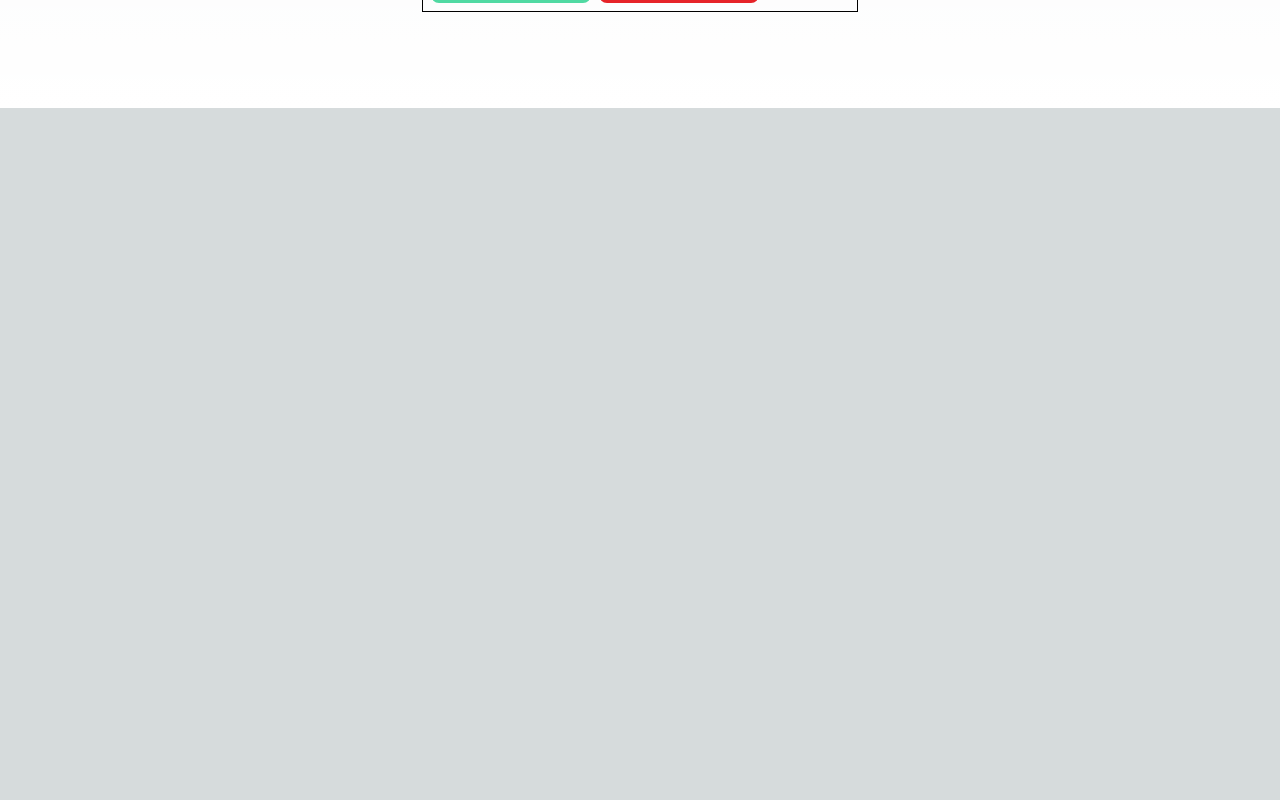
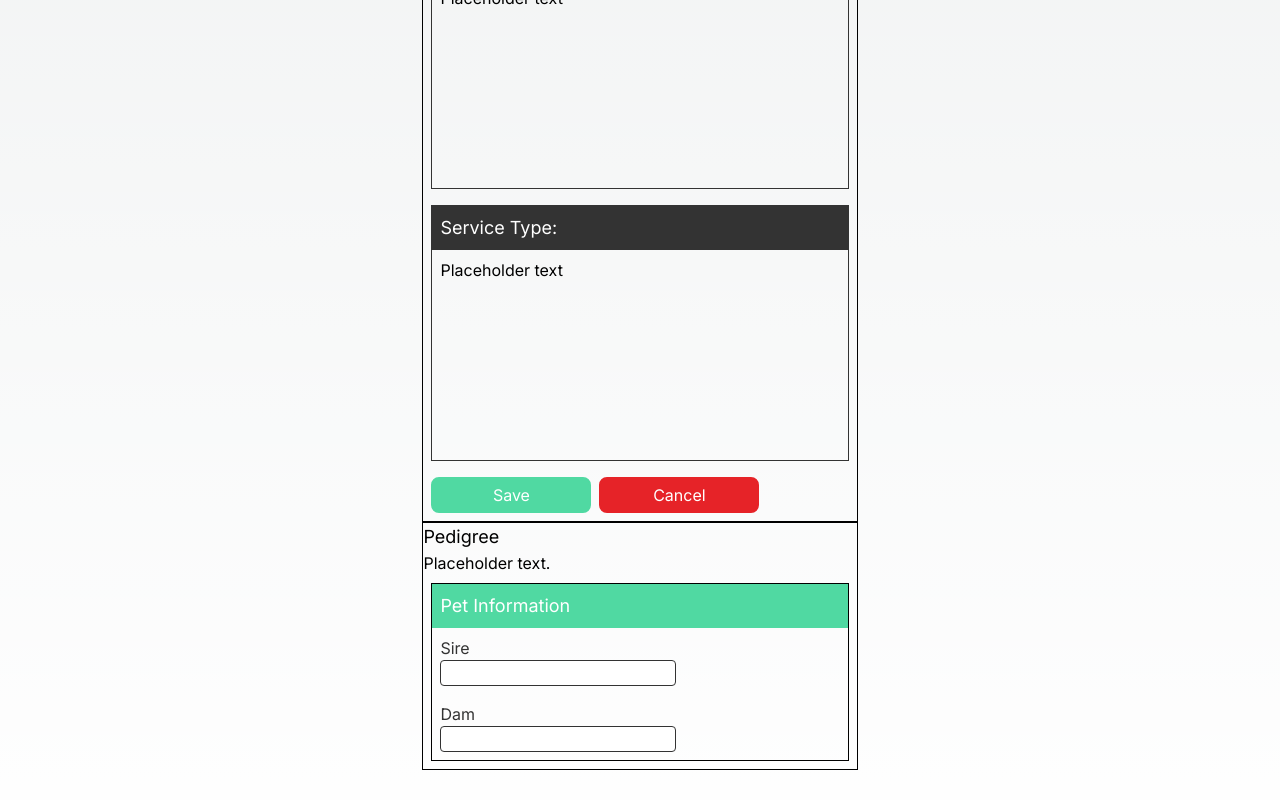
Before and after one commit to samnbogen/petstarz, a Next.js app: page /petcard in a window 1280 px wide. Shown: the part 2280-3080 px from the top of the page. Before the commit the page ends 2388 px from the top, so only its background shows below. Built offline with nearby package versions, Linux system fonts and the light colour scheme.

Commit message:
Created pedigree form

```diff
--- a/app/petcard/contactsform.js
+++ b/app/petcard/contactsform.js
@@ -5,15 +5,15 @@ export default function ContactsForm() {
                 <h1 class="p-2 text-lg text-black">Contacts</h1>
                 <p class="p-2">Placeholder text</p>
             </div>
-            <div class="m-2 border border-gray">
+            <div class="m-2 h-64 border border-gray">
                 <h1 class="p-2 text-lg text-white bg-green">Service Type:</h1>
                 <p class="p-2">Placeholder text</p>
             </div>
-            <div class="m-2 border border-gray">
+            <div class="m-2 h-64 border border-gray">
                 <h1 class="p-2 text-lg text-white bg-gray">Service Type:</h1>
                 <p class="p-2">Placeholder text</p>
             </div>
-            <div class="m-2 border border-gray">
+            <div class="m-2 h-64 border border-gray">
                 <h1 class="p-2 text-lg text-white bg-gray">Service Type:</h1>
                 <p class="p-2">Placeholder text</p>
             </div>
--- a/app/petcard/page.js
+++ b/app/petcard/page.js
@@ -6,6 +6,7 @@ import Navbar from '/app/components/navbar.js';
 import FormNav from "./formnav.js";
 import RecordsForm from "./recordsform.js";
 import ContactsForm from "./contactsform.js";
+import PedigreeForm from "./pedigreeform.js";
 
 export default function Home() {
   return (
@@ -23,6 +24,7 @@ export default function Home() {
             <PetCardForm />
             <RecordsForm />
             <ContactsForm />
+            <PedigreeForm />
         </div>
     </main>
   );
--- /dev/null
+++ b/app/petcard/pedigreeform.js
@@ -0,0 +1,21 @@
+export default function PedigreeForm(){
+    return (
+        <div class="border border-black w-2/5">
+            <h1 class="text-lg">Pedigree</h1>
+            <p>Placeholder text.</p>
+            <div>
+                <div class="flex flex-col border border-black m-2">
+                <h1 class="p-2 text-lg bg-green text-white">Pet Information</h1>
+                    <div class="p-2">
+                        <label class="text-gray block" for="sire">Sire</label>
+                        <input class="border border-gray rounded" type="text" id="sire" name="sire" />
+                    </div>
+                    <div class="p-2">
+                        <label class="text-gray block" for="dam">Dam</label>
+                        <input class="border border-gray rounded" type="text" id="dam" name="dam" />
+                    </div>
+                </div>
+            </div>
+        </div>
+    )
+}
```
